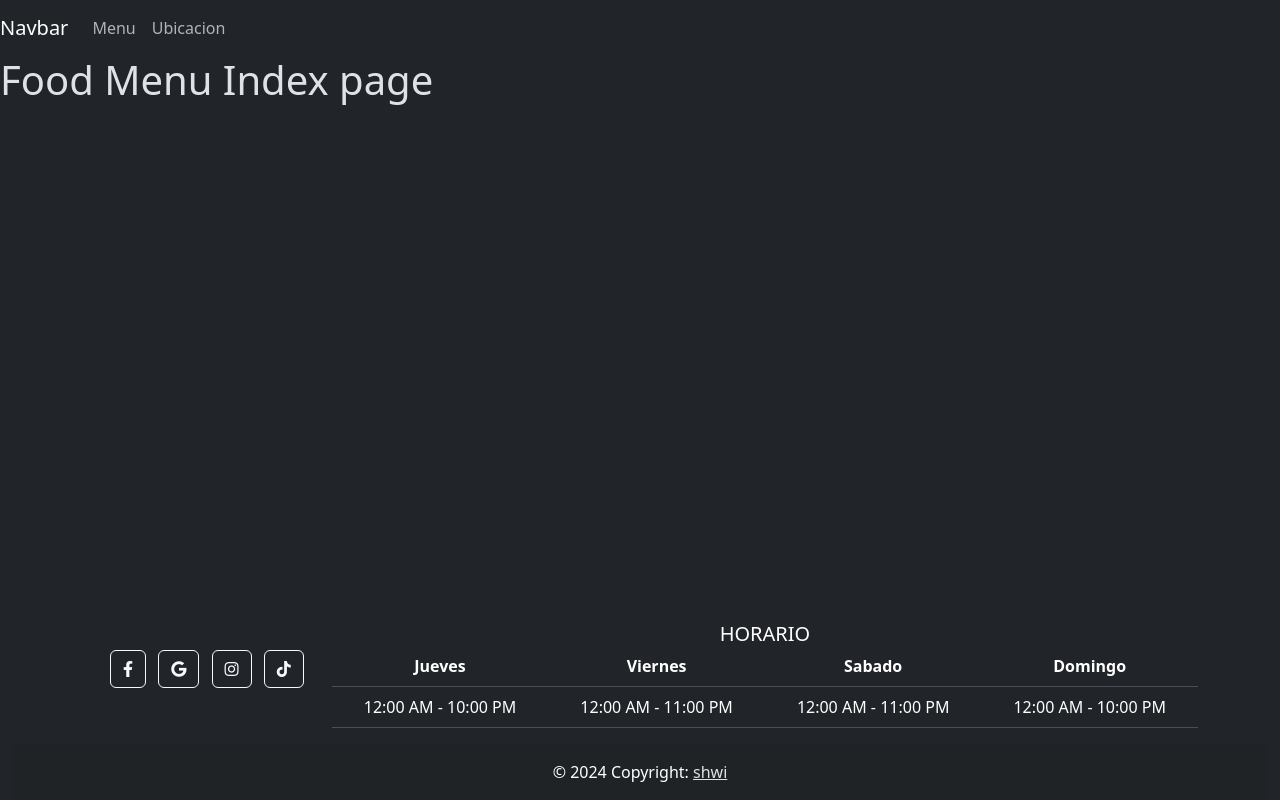
After one commit to ByteRaider/restaurant, a Django app: page / in a window 1280 px wide. The commit adds this page. Run offline with Django 5.2, Linux system fonts and the light colour scheme; data that the repository does not hold is empty; some libraries are stand-ins or nearby versions.

Commit message:
Add footer

```diff
--- /dev/null
+++ b/core/static/styles/style.css
@@ -0,0 +1,29 @@
+body, html {
+    height: 100%;
+    margin: 0;
+}
+body{
+    min-height: 100vh;
+}
+map {
+    width: 50%;
+    height: 50%;
+}
+
+/* Base styles for the containers */
+.container {
+    display: flex;
+    flex-wrap: wrap; /* Allows items to wrap to the next line on smaller screens */
+  }
+
+  .social-media, .schedule {
+    flex-basis: 50%; /* Initially sets each container to take up 50% of the parent container's width */
+    flex-grow: 1; /* Allows each container to grow if necessary, useful for filling the parent container */
+  }
+
+  /* Mobile styles */
+  @media (max-width: 768px) { /* Adjusts the layout for screens smaller than 769px */
+    .social-media, .schedule {
+      flex-basis: 100%; /* Each container takes up 100% width on smaller screens */
+    }
+  }
--- a/core/templates/core/base.html
+++ b/core/templates/core/base.html
@@ -1,5 +1,5 @@
 <!DOCTYPE html>
-<html lang="en">
+<html lang="es" data-bs-theme="dark">
   <head>
     <meta charset="UTF-8" />
     <meta
@@ -8,17 +8,20 @@
     />
     <title>{% block title %}{% endblock %}</title>
     <link
+      href="https://cdn.jsdelivr.net/npm/bootstrap@5.3.3/dist/css/bootstrap.min.css"
       rel="stylesheet"
-      href="https://cdn.jsdelivr.net/npm/bootstrap@4.0.0/dist/css/bootstrap.min.css"
-      integrity="sha384-Gn5384xqQ1aoWXA+058RXPxPg6fy4IWvTNh0E263XmFcJlSAwiGgFAW/dAiS6JXm"
-      crossorigin="anonymous"
     />
+    <script src="https://cdn.jsdelivr.net/npm/bootstrap@5.3.3/dist/js/bootstrap.bundle.min.js"></script>
     <link href="https://unpkg.com/aos@2.3.1/dist/aos.css" rel="stylesheet" />
+    {% load static %}
+    <link rel="stylesheet" href="{% static 'styles/style.css' %}" />
   </head>
   <body>
     {% include 'core/components/navbar.html' %}
     <section>{% block content %}{% endblock %}</section>
-    <footer>{% include 'core/components/footer.html' %}</footer>
+    <footer class="text-white text-center fixed-bottom">
+      {% include 'core/components/footer.html' %}
+    </footer>
     <script
       src="https://code.jquery.com/jquery-3.2.1.slim.min.js"
       integrity="sha384-KJ3o2DKtIkvYIK3UENzmM7KCkRr/rE9/Qpg6aAZGJwFDMVNA/GpGFF93hXpG5KkN"
--- /dev/null
+++ b/core/templates/core/components/footer.html
@@ -0,0 +1,58 @@
+<link
+  rel="stylesheet"
+  href="https://cdnjs.cloudflare.com/ajax/libs/font-awesome/5.15.4/css/all.min.css"
+/>
+
+<div class="container justify-content-center">
+  <div class="social_media">
+    <section class="mr-4 p-4">
+      <!-- Facebook -->
+      <a class="btn btn-outline-light btn-floating m-1" href="#!" role="button">
+        <i class="fab fa-facebook-f"></i>
+      </a>
+      <!-- Google -->
+      <a class="btn btn-outline-light btn-floating m-1" href="#!" role="button">
+        <i class="fab fa-google"></i>
+      </a>
+
+      <!-- Instagram -->
+      <a class="btn btn-outline-light btn-floating m-1" href="#!" role="button">
+        <i class="fab fa-instagram"></i>
+      </a>
+      <!-- TikTok -->
+      <a class="btn btn-outline-light btn-floating m-1" href="#!" role="button">
+        <i class="fab fa-tiktok"></i>
+      </a>
+    </section>
+  </div>
+  <div class="schedule">
+    <h5 class="text-uppercase mb-0">Horario</h5>
+    <table class="table">
+      <thead>
+        <tr>
+          <th scope="col">Jueves</th>
+          <th scope="col">Viernes</th>
+          <th scope="col">Sabado</th>
+          <th scope="col">Domingo</th>
+        </tr>
+      </thead>
+      <tbody>
+        <tr>
+          <td>12:00 AM - 10:00 PM</td>
+          <td>12:00 AM - 11:00 PM</td>
+          <td>12:00 AM - 11:00 PM</td>
+          <td>12:00 AM - 10:00 PM</td>
+        </tr>
+      </tbody>
+    </table>
+  </div>
+</div>
+
+<div class="container-fluid text-center">
+  <!-- Copyright -->
+  <div class="text-center p-3" style="background-color: rgba(0, 0, 0, 0.05)">
+    © 2024 Copyright:
+    <a class="text-body" href="#">shwi</a>
+  </div>
+  <!-- Copyright -->
+</div>
--- a/core/templates/core/components/navbar.html
+++ b/core/templates/core/components/navbar.html
@@ -1,4 +1,4 @@
-<nav class="navbar navbar-expand-lg navbar-light">
+<nav class="navbar navbar-expand-lg">
   <a class="navbar-brand" href="#">Navbar</a>
   <button
     class="navbar-toggler"
@@ -14,23 +14,11 @@
 
   <div class="collapse navbar-collapse" id="navbarTogglerDemo02">
     <ul class="navbar-nav mr-auto mt-2 mt-lg-0">
-      <li class="nav-item active">
-        <a class="nav-link" href="#"
-          >Home <span class="sr-only">(current)</span></a
-        >
+      <li class="nav-item">
+        <a class="nav-link" href="{% url 'index' %}">Menu</a>
       </li>
       <li class="nav-item">
-        <a class="nav-link" href="#">Link</a>
+        <a class="nav-link" href="#">Ubicacion</a>
       </li>
-      <li class="nav-item">
-        <a class="nav-link disabled" href="#">Disabled</a>
-      </li>
-    </ul>
-    <form class="form-inline my-2 my-lg-0">
-      <input class="form-control mr-sm-2" type="search" placeholder="Search" />
-      <button class="btn btn-outline-success my-2 my-sm-0" type="submit">
-        Search
-      </button>
-    </form>
   </div>
 </nav>
```
